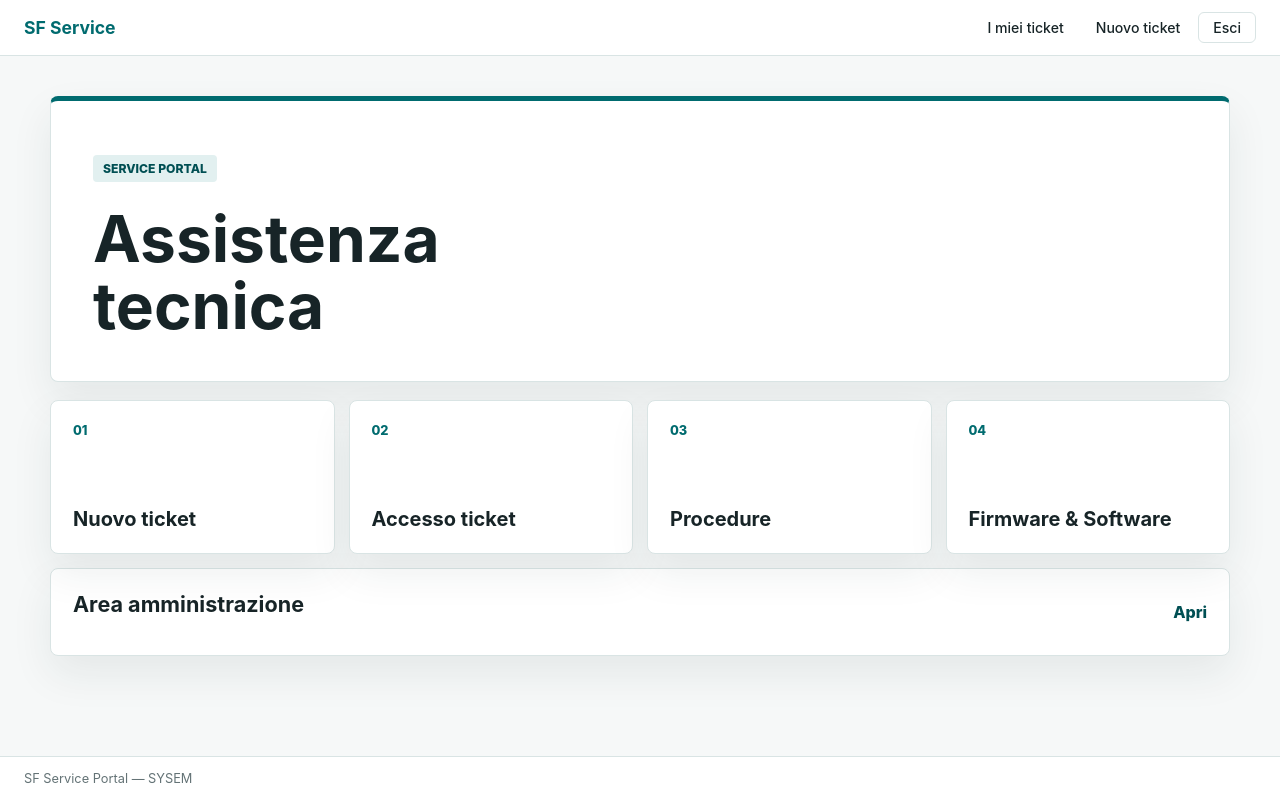
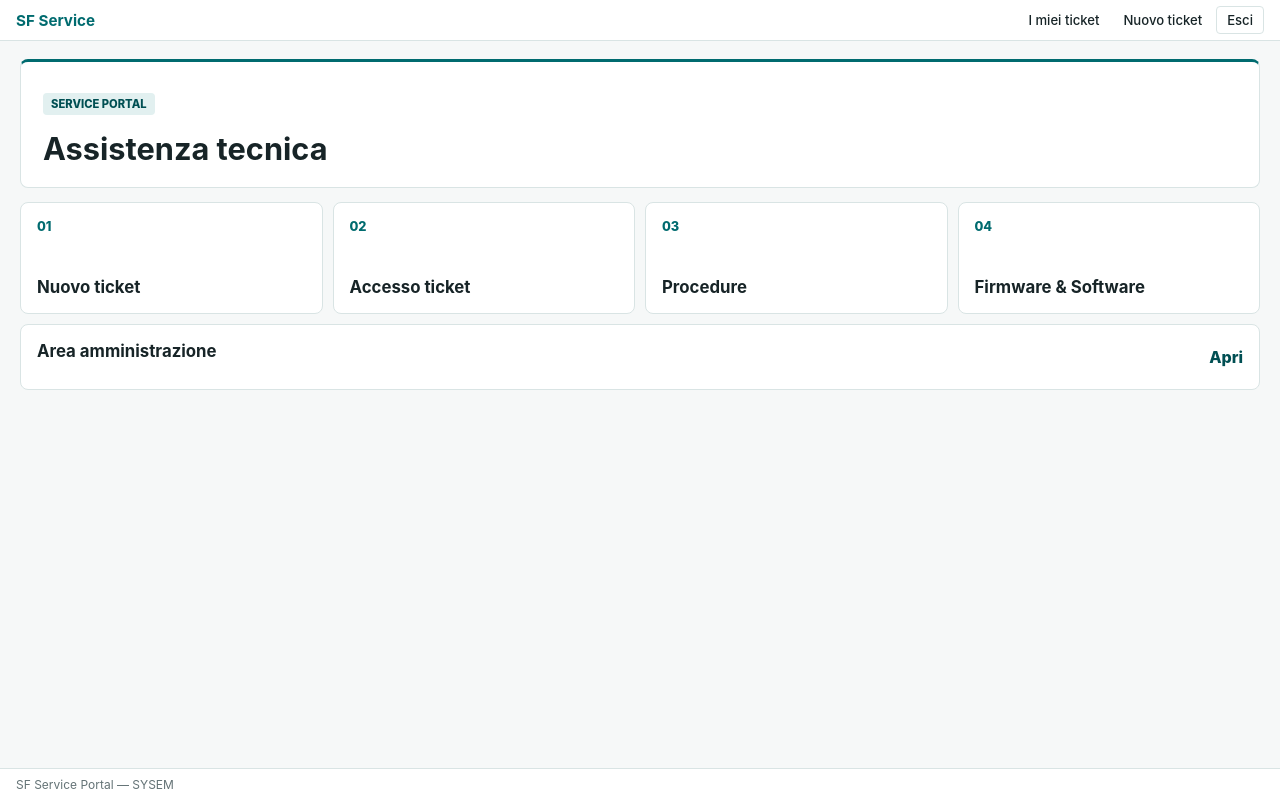
Before and after one commit to sysem2025-crypto/SF_Service, a Next.js app: page / in a window 1280 px wide. Built offline with nearby package versions, Linux system fonts and the light colour scheme; no server answers.

Commit message:
Compact ticket portal layout

```diff
--- a/app/globals.css
+++ b/app/globals.css
@@ -15,7 +15,7 @@
   --warning-text: #7b560c;
   --success-bg: #e4f1e7;
   --success-text: #2c6139;
-  --shadow: 0 18px 42px rgba(21, 48, 51, 0.08);
+  --shadow: none;
 }
 
 * {
@@ -48,15 +48,15 @@ button {
 }
 
 .page-shell {
-  width: min(1180px, calc(100% - 32px));
+  width: min(1240px, calc(100% - 32px));
   margin: 0 auto;
-  padding: 40px 0 64px;
+  padding: 18px 0 36px;
 }
 
 .ticket-page-shell {
-  width: min(1460px, calc(100% - 24px));
-  padding-top: 14px;
-  padding-bottom: 28px;
+  width: min(1240px, calc(100% - 32px));
+  padding-top: 18px;
+  padding-bottom: 36px;
 }
 
 .portal-hero,
@@ -70,17 +70,17 @@ button {
 }
 
 .portal-hero {
-  margin-bottom: 18px;
-  padding: 42px;
+  margin-bottom: 14px;
+  padding: 20px 22px;
   border-radius: 8px;
-  border-top: 5px solid var(--accent);
+  border-top: 3px solid var(--accent);
 }
 
 .portal-title {
-  margin: 12px 0 0;
-  font-size: clamp(2.2rem, 5vw, 4rem);
-  line-height: 1.04;
-  max-width: 13ch;
+  margin: 6px 0 0;
+  font-size: clamp(1.55rem, 2.4vw, 2.1rem);
+  line-height: 1.12;
+  max-width: none;
 }
 
 .portal-copy,
@@ -94,21 +94,21 @@ button {
 .hero {
   display: grid;
   grid-template-columns: 2fr 0.9fr;
-  gap: 18px;
+  gap: 14px;
   align-items: stretch;
-  margin-bottom: 18px;
+  margin-bottom: 14px;
 }
 
 .hero h1 {
-  margin: 10px 0 0;
-  font-size: clamp(2.1rem, 5vw, 3.7rem);
-  line-height: 1.05;
-  max-width: 14ch;
+  margin: 6px 0 0;
+  font-size: clamp(1.55rem, 2.4vw, 2.1rem);
+  line-height: 1.12;
+  max-width: none;
 }
 
 .hero-actions,
 .section-intro {
-  margin-top: 24px;
+  margin-top: 0;
 }
 
 .hero-actions {
@@ -121,44 +121,46 @@ button {
 .section-intro {
   display: flex;
   justify-content: space-between;
-  gap: 20px;
-  align-items: flex-start;
-  margin-bottom: 20px;
+  gap: 16px;
+  align-items: flex-end;
+  margin-bottom: 12px;
+  padding-bottom: 10px;
+  border-bottom: 1px solid var(--line);
 }
 
 .section-title {
-  margin: 10px 0 0;
-  font-size: clamp(2rem, 4vw, 3.1rem);
-  line-height: 1.08;
-  max-width: 15ch;
+  margin: 5px 0 0;
+  font-size: clamp(1.45rem, 2.2vw, 1.9rem);
+  line-height: 1.15;
+  max-width: none;
 }
 
 .eyebrow,
 .panel-label {
   display: inline-flex;
-  padding: 6px 10px;
+  padding: 4px 8px;
   border-radius: 4px;
   background: var(--accent-soft);
   color: var(--accent-strong);
-  font-size: 0.76rem;
+  font-size: 0.7rem;
   font-weight: 800;
   letter-spacing: 0;
   text-transform: uppercase;
 }
 
 .hero-panel {
-  padding: 24px;
+  padding: 18px;
   border-radius: 8px;
   display: flex;
   flex-direction: column;
   justify-content: flex-end;
-  border-top: 5px solid var(--accent);
+  border-top: 3px solid var(--accent);
 }
 
 .hero-panel strong {
-  font-size: 4rem;
+  font-size: 2.4rem;
   line-height: 1;
-  margin: 18px 0 8px;
+  margin: 12px 0 6px;
 }
 
 .hero-panel p,
@@ -177,44 +179,56 @@ button {
 .stats-grid {
   display: grid;
   grid-template-columns: repeat(4, 1fr);
-  gap: 14px;
-  margin-bottom: 14px;
+  gap: 10px;
+  margin-bottom: 10px;
 }
 
 .stat-card {
   border-radius: 8px;
-  padding: 18px;
+  padding: 14px;
 }
 
 .stat-card strong {
   display: block;
-  margin-top: 14px;
+  margin-top: 8px;
   color: var(--accent-strong);
-  font-size: 2rem;
+  font-size: 1.45rem;
 }
 
 .content-grid {
   display: grid;
   grid-template-columns: 1.45fr 1fr;
-  gap: 14px;
+  gap: 10px;
 }
 
 .surface {
   border-radius: 8px;
-  padding: 22px;
+  padding: 16px;
 }
 
 .section-heading {
-  margin-bottom: 16px;
+  margin-bottom: 12px;
 }
 
 .section-heading h2 {
   margin: 0;
-  font-size: 1.35rem;
+  font-size: 1.05rem;
 }
 
 .section-heading p {
-  margin: 6px 0 0;
+  margin: 4px 0 0;
+}
+
+.section-heading-row {
+  display: flex;
+  flex-wrap: wrap;
+  gap: 10px;
+  align-items: center;
+  margin-top: 4px;
+}
+
+.section-heading-row p {
+  margin: 0;
 }
 
 .priority-columns {
@@ -349,7 +363,7 @@ button {
 }
 
 .filters-surface {
-  margin-bottom: 14px;
+  margin-bottom: 10px;
 }
 
 .filter-row {
@@ -383,7 +397,7 @@ button {
 
 .ticket-table th,
 .ticket-table td {
-  padding: 14px 12px;
+  padding: 10px 12px;
   border-top: 1px solid var(--line);
   text-align: left;
   white-space: nowrap;
@@ -433,8 +447,8 @@ button {
 }
 
 .ticket-detail-hero {
-  margin: 0 0 10px;
-  padding-bottom: 8px;
+  margin: 0 0 12px;
+  padding-bottom: 10px;
   border-bottom: 1px solid var(--line);
 }
 
@@ -466,8 +480,9 @@ button {
   margin-top: 0;
   margin-bottom: 4px;
   max-width: 34ch;
-  font-size: clamp(1.55rem, 2vw, 2rem);
+  font-size: clamp(1.3rem, 1.8vw, 1.65rem);
   line-height: 1.03;
+  overflow-wrap: anywhere;
 }
 
 .ticket-detail-hero .hero-copy {
@@ -499,7 +514,7 @@ button {
 }
 
 .ticket-page-shell .surface {
-  padding: 12px;
+  padding: 14px;
 }
 
 .ticket-console > * {
@@ -693,16 +708,16 @@ button {
 .portal-grid {
   display: grid;
   grid-template-columns: repeat(4, minmax(0, 1fr));
-  gap: 14px;
-  margin-bottom: 14px;
+  gap: 10px;
+  margin-bottom: 10px;
 }
 
 .portal-card {
   display: grid;
   align-content: space-between;
-  min-height: 154px;
-  gap: 12px;
-  padding: 22px;
+  min-height: 112px;
+  gap: 10px;
+  padding: 16px;
   border-radius: 8px;
 }
 
@@ -712,7 +727,7 @@ button {
 }
 
 .portal-card strong {
-  font-size: 1.25rem;
+  font-size: 1.05rem;
 }
 
 .portal-card p {
@@ -1006,6 +1021,27 @@ button {
     padding: 18px;
   }
 
+  .ticket-page-shell .surface {
+    padding: 12px;
+  }
+
+  .ticket-detail-actions,
+  .ticket-detail-actions .secondary-link,
+  .ticket-detail-actions .text-link,
+  .ticket-operation-actions .primary-link,
+  .danger-link {
+    width: 100%;
+  }
+
+  .ticket-detail-actions .secondary-link,
+  .ticket-detail-actions .text-link {
+    justify-content: center;
+  }
+
+  .ticket-detail-kicker {
+    gap: 6px;
+  }
+
   .portal-card {
     min-height: 132px;
   }
@@ -1030,7 +1066,7 @@ button {
   display: flex;
   align-items: center;
   justify-content: space-between;
-  padding: 12px 24px;
+  padding: 6px 16px;
   background: var(--surface);
   border-bottom: 1px solid var(--line);
   position: sticky;
@@ -1040,7 +1076,7 @@ button {
 
 .app-logo {
   font-weight: 700;
-  font-size: 1.1rem;
+  font-size: 0.95rem;
   color: var(--accent);
   text-decoration: none;
 }
@@ -1052,11 +1088,11 @@ button {
 }
 
 .nav-link {
-  padding: 6px 14px;
-  border-radius: 6px;
+  padding: 5px 10px;
+  border-radius: 4px;
   text-decoration: none;
   color: var(--text);
-  font-size: 0.88rem;
+  font-size: 0.82rem;
   font-weight: 500;
   transition: background 0.15s;
 }
@@ -1090,8 +1126,8 @@ button {
 .app-footer {
   display: flex;
   justify-content: space-between;
-  padding: 14px 24px;
-  font-size: 0.8rem;
+  padding: 8px 16px;
+  font-size: 0.75rem;
   color: var(--muted);
   border-top: 1px solid var(--line);
   background: var(--surface);
--- a/app/my-tickets/page.tsx
+++ b/app/my-tickets/page.tsx
@@ -52,9 +52,9 @@ export default async function MyTicketsPage() {
       <section className="surface">
         <div className="section-heading">
           <h2>Ticket aperti e sincronizzati</h2>
-          <div style={{ display: "flex", gap: "1rem", alignItems: "center" }}>
+          <div className="section-heading-row">
             <p>{tickets.length} record</p>
-            <Link href="/ticket/nuovo" className="text-link" style={{ fontWeight: 600 }}>
+            <Link href="/ticket/nuovo" className="text-link">
               + Nuovo ticket
             </Link>
           </div>
```
